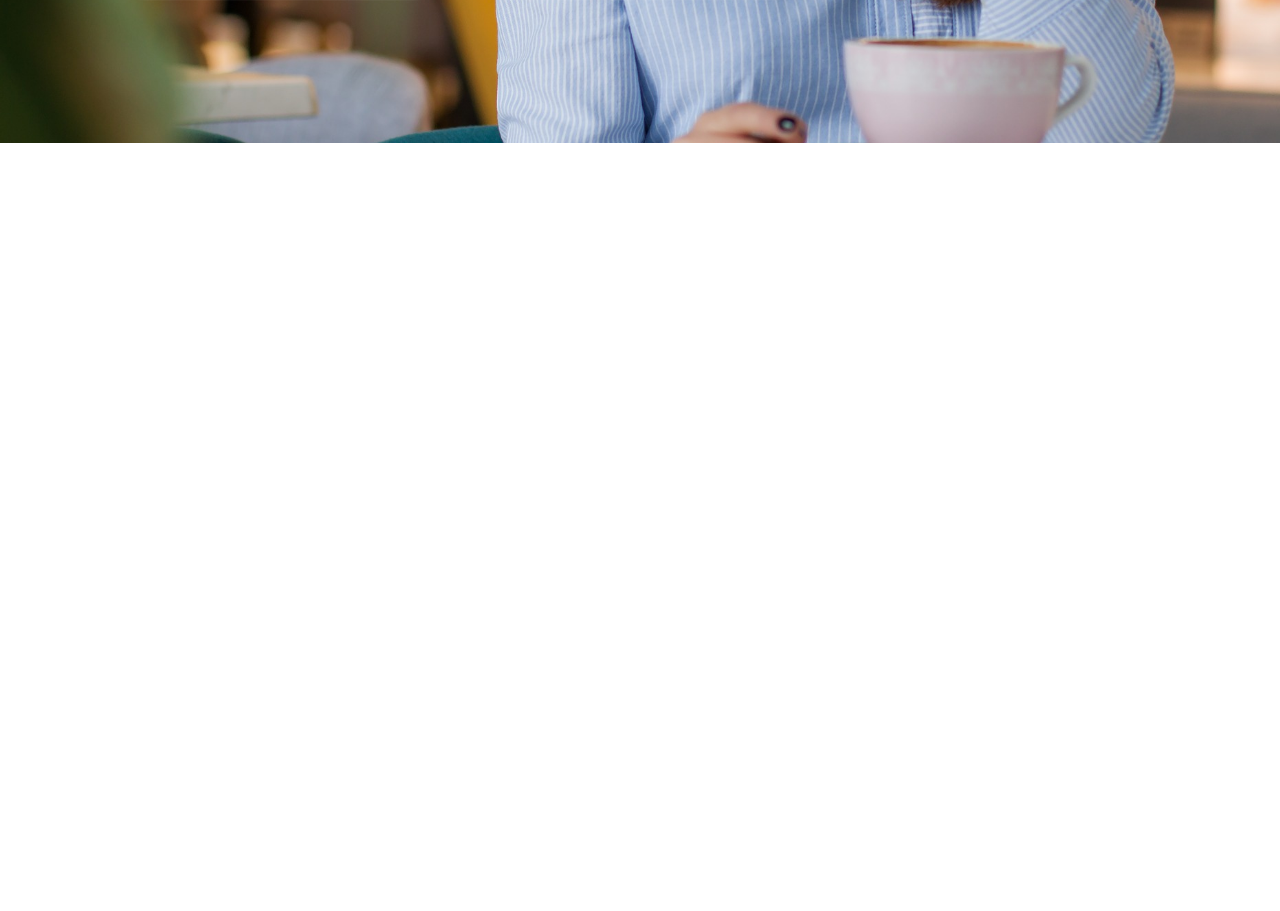
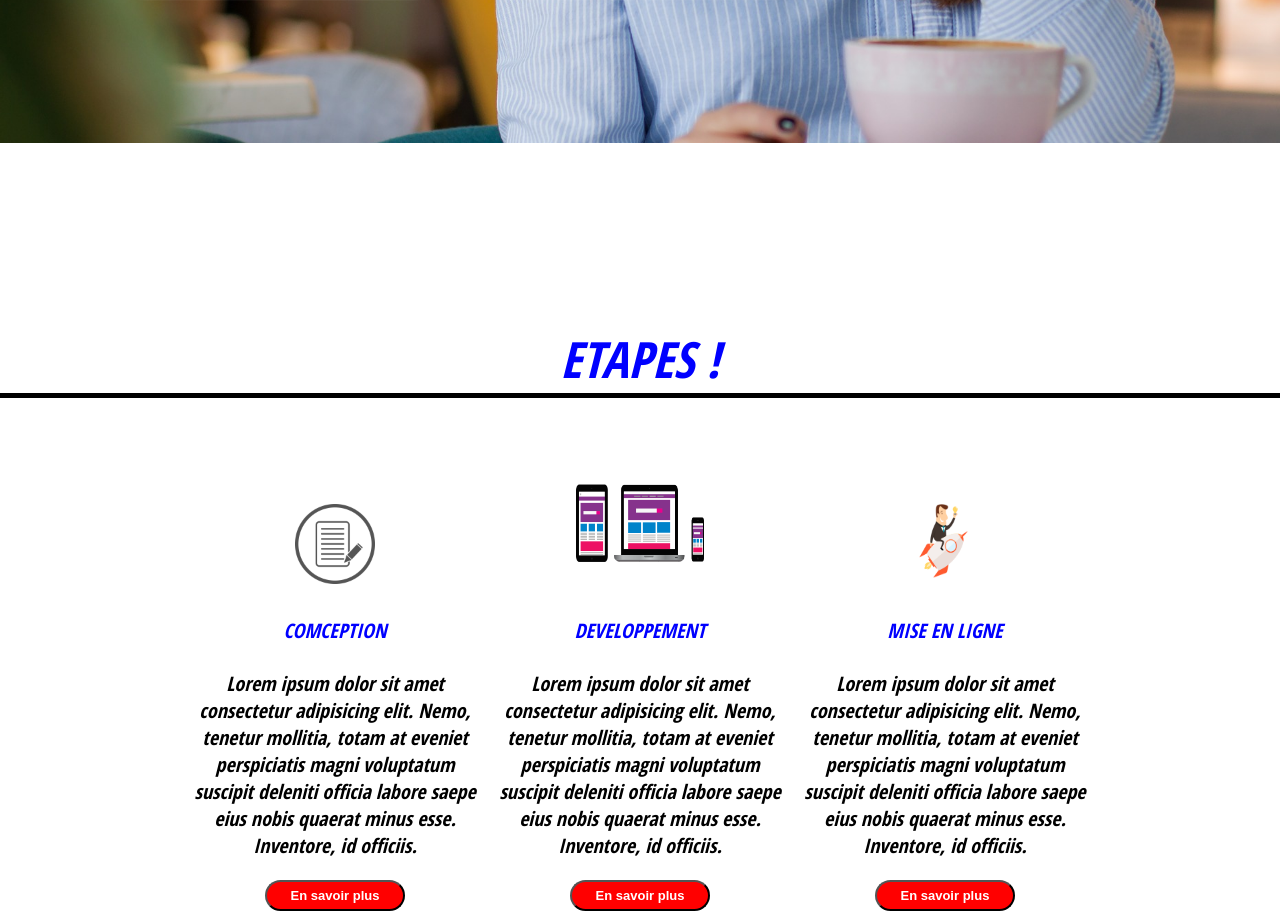
Before and after one commit to FARADAY001/html-css-a-z, a plain HTML site: page index.html in a window 1280 px wide. Shown: the part 725-1636 px from the top of the page. Before the commit the page ends 928 px from the top, so only its background shows below. Drawn offline with Linux system fonts and the light colour scheme.

Commit message:
partie etape

```diff
--- a/css/style.css
+++ b/css/style.css
@@ -159,3 +159,53 @@ button a{
     background-color: #007E33;
     font: bold 15 Arial;
 }
+
+/**** Section ***/
+
+section#container{
+    position: relative;
+    top: 915px;
+    text-align: center;
+    width: 100%;
+    height: 100%;
+}
+
+section#container #etapes .etape1 img, section#container #etapes .etape3 img{
+    width: 80px;
+    height: 80px;
+}
+
+section#container #etapes .etape2 img{
+    width: 128px;
+    height: 120px;
+}
+
+section#container #etapes div{
+    display: inline-block;
+    width: 300px;
+}
+
+section#container h4{
+    color: blue;
+    text-transform: uppercase;
+}
+
+section#container #etapes div{
+    display: inline-block;
+    width: 300px;
+}
+
+section#container h4{
+    color: blue;
+}
+
+section#container section>h4{
+    font-size: 50px;
+    border-bottom: 5px solid black;
+}
+
+section#container{
+   font-size: 20px;
+   font-style: italic;
+   font-weight: bold;
+}
--- a/index.html
+++ b/index.html
@@ -54,7 +54,36 @@
     </header>
 
     <!-- partie 2 -->
-    <section class="container">
+    <section id="container">
+
+        <section id="etapes">
+            <h4>Etapes !</h4>
+            <div class="etape1">
+                <img src="images\etapes\conception.png" alt="image1">
+                <h4>Comception</h4>
+                <p>
+                    Lorem ipsum dolor sit amet consectetur adipisicing elit. Nemo, tenetur mollitia, totam at eveniet perspiciatis magni voluptatum suscipit deleniti officia labore saepe eius nobis quaerat minus esse. Inventore, id officiis.
+                </p>
+                <button type="button" name="button" class="btn-savoir-plus"><a href="">En savoir plus</a></button>
+            </div>
+            <div class="etape2">
+                <img src="images\etapes\developpement-test.png" alt="image2">
+                <h4>Developpement</h4>
+                <p>
+                    Lorem ipsum dolor sit amet consectetur adipisicing elit. Nemo, tenetur mollitia, totam at eveniet perspiciatis magni voluptatum suscipit deleniti officia labore saepe eius nobis quaerat minus esse. Inventore, id officiis.
+                </p>
+                <button type="button" name="button" class="btn-savoir-plus"><a href="">En savoir plus</a></button>
+            </div>
+            <div class="etape3">
+                <img src="images\etapes\mise-en-ligne.png" alt="image3">
+                <h4>Mise en ligne</h4>
+                <p>
+                    Lorem ipsum dolor sit amet consectetur adipisicing elit. Nemo, tenetur mollitia, totam at eveniet perspiciatis magni voluptatum suscipit deleniti officia labore saepe eius nobis quaerat minus esse. Inventore, id officiis.
+                </p>
+                <button type="button" name="button" class="btn-savoir-plus"><a href="">En savoir plus</a></button>
+            </div>
+        </section>
+
 
     </section>
 
```
